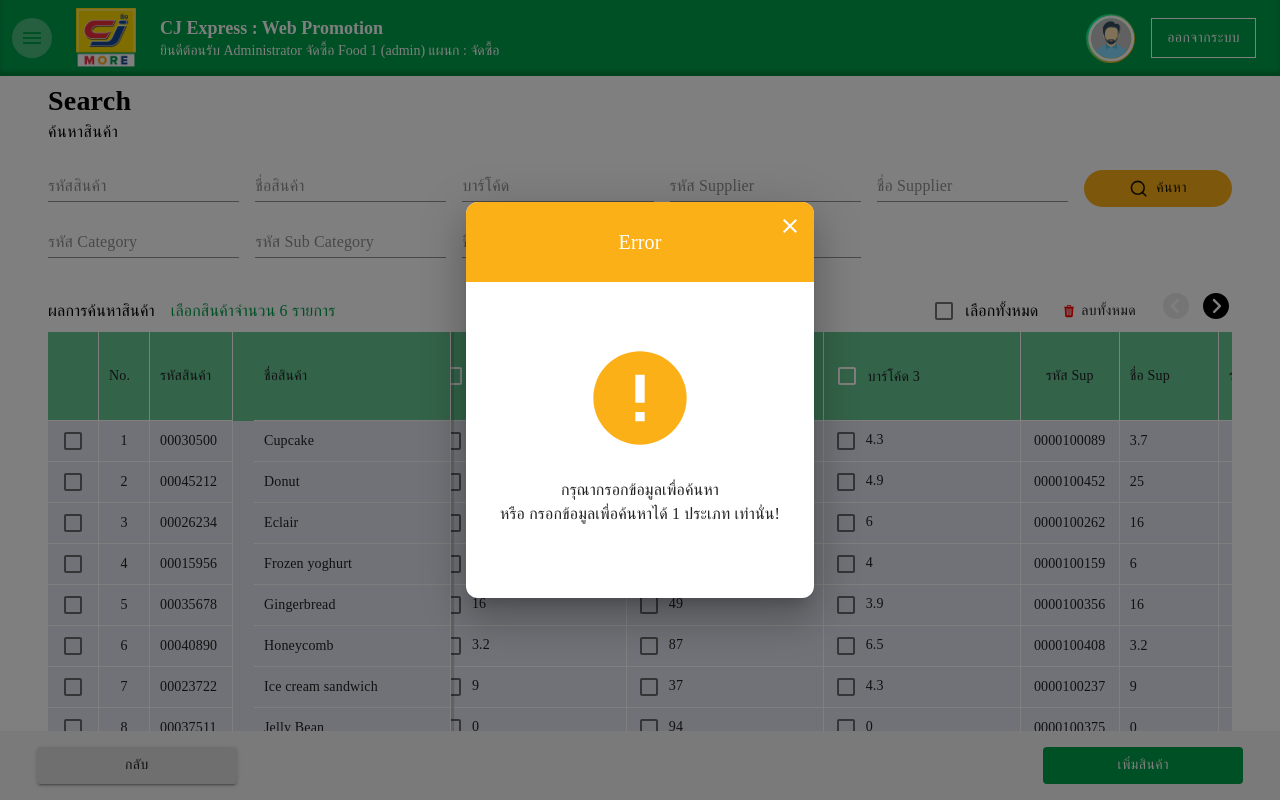
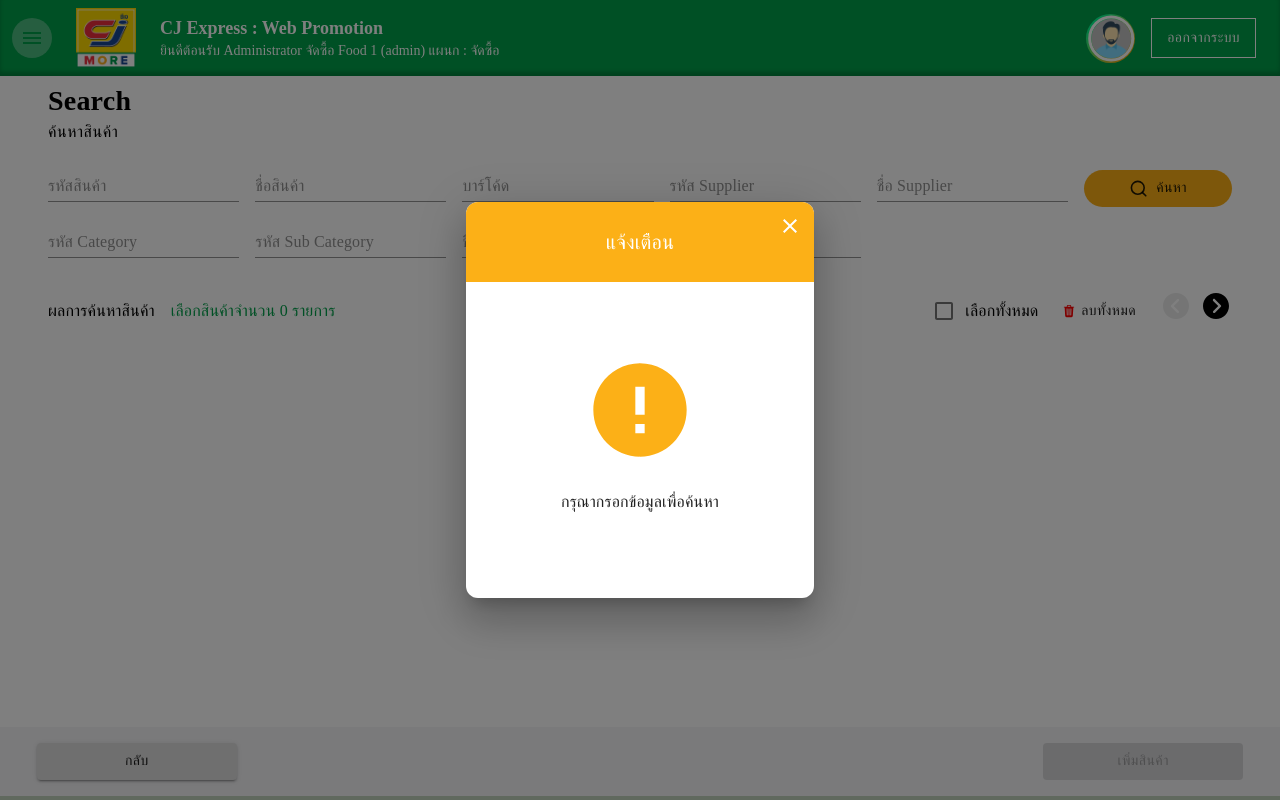
Before and after one commit to Arnuth/Prototype-WEB-PRO, a React (Create React App) app: page /promotion/productsearch in a window 1280 px wide. Both pictures are taken after a click on the button "ค้นหา". Shown: the top 800 px of the page. Built offline with nearby package versions, Linux system fonts and the light colour scheme.

Commit message:
ทดสอบการเขียน Search Filter จาก DataMockup

```diff
--- a/src/assets/css/Pro-Search.css
+++ b/src/assets/css/Pro-Search.css
@@ -11,6 +11,7 @@
 /* .displayTable [class*="makeStyles-paper"]{overflow-x: auto;}
 .displayTable .MuiTableContainer-root{width: 200vw!important;} */
 /* .displayTable{max-height: calc(100vh - 300px);} */
+.displayTable .tableContent{max-height: calc(100vh - 300px);min-width:2400px;}
 .tableContent{box-shadow: none;overflow:auto;/*position: sticky;top: 0;z-index: 10;*/}
 .tableContent tr>*{color: #202124;border-bottom-color: #fff; border-right: 1px solid #fff;font-family: "Sarabun";}
 .tableContent thead{position: relative; z-index: 2;}
@@ -20,14 +21,15 @@
     z-index: 10;} */
 .tableContent thead>tr,.tableContent thead>tr .MuiTableCell-stickyHeader{background-color: #66c792;}
 .tableContent thead>tr label span{font-size: 14px; font-weight: 500;}
-.tableContent tbody>tr{background-color: #E2E6EF;}
+.tableContent tbody>tr{background-color: #E2E6EF;white-space: nowrap;}
+.tableContent tbody>tr .disabled{opacity: .35; pointer-events: none;}
 .tableContent tbody>tr.MuiTableRow-root.Mui-selected, .tableContent tbody>tr.MuiTableRow-root.Mui-selected:hover{background-color: #E2E6EF;}
-.tableContent thead>tr>*,.tableContent tbody>tr>*{padding:8px 10px;max-width: 100px;}
+.tableContent thead>tr>*,.tableContent tbody>tr>*{padding:8px 10px;max-width: 115px;}
 .tableContent .MuiCheckbox-colorSecondary.Mui-checked{color:rgba(0, 0, 0, 0.54);}
 .tableContent tr>*:first-child,
 .tableContent tr>*:nth-child(2),
 .tableContent tr>*:nth-child(3),
-.tableContent tr>*:nth-child(4){position: sticky; left: 0; z-index: 3;background-color: #E2E6EF;}
-.tableContent tr>*:nth-child(2){left: 51px;}
-.tableContent tr>*:nth-child(3){left: 102px;}
-.tableContent tr>*:nth-child(4){left: 205.5px;box-shadow: 3px 0 1px rgba(0,0,0,0.15);}
+.tableContent tr>*:nth-child(4){position: sticky; left: 0; z-index: 3;background-color: #E2E6EF; box-sizing: border-box;}
+.tableContent tr>*:nth-child(2){left: 48px;}
+.tableContent tr>*:nth-child(3){left: 96px; min-width: 50px;}
+.tableContent tr>*:nth-child(4){left: 182px; min-width: 115px; box-shadow: 3px 0 1px rgba(0,0,0,0.15);}
--- a/src/pages/promotion/ProductSearchTable.js
+++ b/src/pages/promotion/ProductSearchTable.js
@@ -188,19 +188,19 @@ function createData(ProID, Name, Bar1, Bar2, Bar3, SupID, SupName, CatID, CatNam
 
 
 const rows = [
-  createData('00030500', 'Cupcake', 3.7, 67, 4.3, '0000100089', 3.7, 'E067', 4.3, 'ES305', 3.7, 67, 'A'),
-  createData('00045212', 'Donut', 25.0, 51, 4.9, '0000100452', 25.0, 'E051', 4.9, 'ES452', 25.0, 51, 'CP'),
-  createData('00026234', 'Eclair', 16.0, 24, 6.0, '0000100262', 16.0, 'E024', 6.0, 'ES262', 16.0, 24, 'A'),
-  createData('00015956', 'Frozen yoghurt', 6.0, 24, 4.0, '0000100159', 6.0, 'E024', 4.0, 'ES159', 6.0, 24, 'A'),
-  createData('00035678', 'Gingerbread', 16.0, 49, 3.9, '0000100356', 16.0, 'E049', 3.9, 'ES356', 16.0, 49, 'A'),
-  createData('00040890', 'Honeycomb', 3.2, 87, 6.5, '0000100408', 3.2, 'E087', 6.5, 'ES408', 3.2, 87, 'N'),
-  createData('00023722', 'Ice cream sandwich', 9.0, 37, 4.3, '0000100237', 9.0, 'E037', 4.3, 'ES237', 9.0, 37, 'C'),
-  createData('00037511', 'Jelly Bean', 0.0, 94, 0.0, '0000100375', 0.0, 'E094', 0.0, 'ES375', 0.0, 94, 'N'),
-  createData('00051812', 'KitKat', 26.0, 65, 7.0, '0000100518', 26.0, 'E065', 7.0, 'ES518', 26.0, 65, 'A'),
-  createData('00039213', 'Lollipop', 0.2, 98, 0.0, '0000100392', 0.2, 'E098', 0.0, 'ES392', 0.2, 98, 'CP'),
-  createData('00031814', 'Marshmallow', 0, 81, 2.0, '0000100318', 0, 'E081', 2.0, 'ES318', 0, 81, 'A'),
-  createData('00036015', 'Nougat', 19.0, 9, 37.0, '0000100360', 19.0, 'E009', 37.0, 'ES360', 19.0, 9, 'N'),
-  createData('00043716', 'Oreo', 18.0, 63, 4.0, '0000100437', 18.0, 'E063', 4.0, 'ES437', 18.0, 63, 'C'),
+  createData('20000573', '108shop1000g', '8850002022225 / PC / 1', '08850002022225 / CAR / 12', 0, '0000100184', 'บริษัท สหพัฒนพิบูล จำกัด (มหาชน)', '90100', '108shop', '90103', '', 67, 'A'),
+  createData('20000572', '108shop3500g', '8850002022232 / PC / 1', '08850002022232 / CAR / 4', 0, '0000100452', 'บริษัท สหพัฒนพิบูล จำกัด (มหาชน)', '90100', '108shop', '90103', '', 51, 'CP'),
+  createData('20002829', 'Ecกูนน์เทปRG M16lair', '8858947811003 / PAC / 1', '18858947811000 / CAR / 8', 0, '0000100951', 'บริษัท สหพัฒนพิบูล จำกัด (มหาชน)', 'J0900', 'กูนน์', 'J0910', 'กูนน์เทป', 24, 'A'),
+  createData('20013022', 'กูนน์เฟรนด์แพ้นท์S18', '8858947823525 / PAC / 1', '18858947823522 / CAR / 12', 0, '0000100951', 'บริษัท สหพัฒนพิบูล จำกัด (มหาชน)', 'J0900', 'กูนน์', 'J0904', 'กูนน์เฟรนด์', 24, 'A'),
+  createData('20030091', 'คิเรอิคิเรอิเจลล้างมือ50ml', '8850002023390 / PC / 1', '8850002023406 / PAC / 6', '08850002023390 / CAR / 24', '0000100184', 'บริษัท สหพัฒนพิบูล จำกัด (มหาชน)', '30700', 'คิเรอิ', '30708', 'คิเรอิโฟมล้างมือ', 49, 'A'),
+  createData('20001331', 'คิเรอิโฟมล้างมือ250ml', '8850002020238 / PC / 1', '08850002020238 / CAR / 24', 0, '0000100184', 'บริษัท สหพัฒนพิบูล จำกัด (มหาชน)', '30700', 'คิเรอิ', '30706', 'คิเรอิโฟมล้างมือ', 87, 'N'),
+  createData('20023288', 'คิเรอิโฟมล้างมือถุง200ml', '8850002020245 / PC / 1', '8850002023321 / PAC / 3', '08850002020245 / CAR / 24', '0000100184', 'บริษัท สหพัฒนพิบูล จำกัด (มหาชน)', '30700', 'คิเรอิ', '30706', 'คิเรอิโฟมล้างมือ', 37, 'C'),
+  createData('00037511', 'เลย์คลาสสิคโนริสาหร่าย50g', '8850718801886 / PC / 1', '8850718701889 / PAC / 6', '8850718901883 / CAR / 48', '0000100089', 'บริษัท เป๊ปซี่-โคล่า (ไทย)เทรดดิ้ง จำกัด', 'E0300', 'เลย์', 'E0302', 'เลย์คลาสสิค', 94, 'N'),
+  createData('00051812', 'เลย์คลาสสิคพริกเผ็ดซี๊ด48g ', '8850718813711 / PC / 1', '8850718711468 / PAC / 6', '8850718916474 / CAR / 48', '0000100089', 'บริษัท เป๊ปซี่-โคล่า (ไทย)เทรดดิ้ง จำกัด', 'E0300', 'เลย์', 'E0302', 'เลย์คลาสสิค', 65, 'A'),
+  createData('00039213', 'เลย์คลาสสิคมันฝรั่งแท้13gx12', '8850718801152 / PC / 1', '8850718701155 / PAC / 12', '8850718909957 / CAR / 144', '0000100089', 'บริษัท เป๊ปซี่-โคล่า (ไทย)เทรดดิ้ง จำกัด', 'E0300', 'เลย์', 'E0302', 'เลย์คลาสสิค', 98, 'CP'),
+  createData('00031814', 'เลย์คลาสสิคมันฝรั่งแท้50g', '8850718801473 / PC / 1', '8850718701476 / PAC / 6', '8850718901470 / CAR / 48', '0000100089', 'บริษัท เป๊ปซี่-โคล่า (ไทย)เทรดดิ้ง จำกัด', 'E0300', 'เลย์', 'E0302', 'เลย์คลาสสิค', 81, 'A'),
+  createData('00036015', 'เลย์คลาสสิคเมี่ยงคำครบรส50g', '8850718807925 / PC / 1', '8850718707690 / PAC / 6', '8850718908417 / CAR / 48', '0000100089', 'บริษัท เป๊ปซี่-โคล่า (ไทย)เทรดดิ้ง จำกัด', 'E0300', 'เลย์', 'E0302', 'เลย์คลาสสิค', 9, 'N'),
+  createData('20034695', 'เลย์แมกซ์ รสพริกปีศาจ 48g ', '8850718815289 / PC / 1', '8850718712298 / PAC / 6', '8850718918188 / CAR / 48', '0000100089', 'บริษัท เป๊ปซี่-โคล่า (ไทย)เทรดดิ้ง จำกัด', 'E0300', 'เลย์', 'E0302', 'เลย์แมกซ์', 63, 'C'),
 
 ];
 
@@ -231,18 +231,18 @@ function descendingComparator(a, b, orderBy) {
 // }
 
 const headCells = [
-  { id: 'ProID', numeric: false, disablePadding: true, label: 'รหัสสินค้า', maxWidth: 30, },
-  { id: 'Name', numeric: false, disablePadding: false, label: 'ชื่อสินค้า', maxWidth: 80, },
+  { id: 'ProID', numeric: false, disablePadding: true, label: 'รหัสสินค้า', maxWidth: 50, },
+  { id: 'Name', numeric: false, disablePadding: false, label: 'ชื่อสินค้า', maxWidth: 100, },
   { id: 'Bar1', numeric: false, disablePadding: false, label: 'บาร์โค้ด 1', checkHead: true },
   { id: 'Bar2', numeric: false, disablePadding: false, label: 'บาร์โค้ด 2', checkHead: true },
   { id: 'Bar3', numeric: false, disablePadding: false, label: 'บาร์โค้ด 3', checkHead: true },
-  { id: 'SupID', numeric: true, disablePadding: false, label: 'รหัส Sup', maxWidth: 40, },
+  { id: 'SupID', numeric: true, disablePadding: false, label: 'รหัส Sup', maxWidth: 60, },
   { id: 'SupName', numeric: false, disablePadding: false, label: 'ชื่อ Sup' },
-  { id: 'CatID', numeric: true, disablePadding: false, label: 'รหัส Category', maxWidth: 40, },
+  { id: 'CatID', numeric: true, disablePadding: false, label: 'รหัส Category', maxWidth: 60, },
   { id: 'CatName', numeric: false, disablePadding: false, label: 'ชื่อ Category' },
-  { id: 'SubCatCode', numeric: true, disablePadding: false, label: 'Sub Category Code',maxWidth: 40, },
+  { id: 'SubCatCode', numeric: true, disablePadding: false, label: 'Sub Category Code',maxWidth: 60, },
   { id: 'SubCatName', numeric: false, disablePadding: false, label: 'Sub Category Name' },
-  { id: 'NR', numeric: true, disablePadding: false, label: 'N-N/R)', maxWidth: 20, },
+  { id: 'NR', numeric: true, disablePadding: false, label: 'N-N/R)', maxWidth: 40, },
   { id: 'Status', numeric: true, disablePadding: false, label: 'สถานะสินค้า' },
 ];
 
@@ -255,7 +255,7 @@ function EnhancedTableHead(props) {
   return (
     <TableHead>
       <TableRow>
-        <TableCell style={{ maxWidth: 30 }} padding="checkbox">
+        <TableCell style={{ maxWidth: 50 }} padding="checkbox">
           <Checkbox
             indeterminate={numSelected > 0 && numSelected < rowCount}
             checked={rowCount > 0 && numSelected === rowCount}
@@ -264,7 +264,7 @@ function EnhancedTableHead(props) {
             style={{padding:"0",opacity:"0"}}
           />
         </TableCell>
-        <TableCell style={{ maxWidth: 30 }} padding="checkbox">
+        <TableCell style={{ maxWidth: 50 }} padding="checkbox">
           No.
         </TableCell>
         {headCells.map((headCell) => (
@@ -372,11 +372,17 @@ EnhancedTableHead.propTypes = {
 
   const handleSelectAllClick = (event) => {
     if (event.target.checked) {
-      const newSelecteds = rows.map((n) => n.ProID);
+      const newSelecteds = filteredPosts.map((n) => n.ProID);
       setSelected(newSelecteds);
+      setBar1Selected(newSelecteds);
+      setBar2Selected(newSelecteds);
+      setBar3Selected(newSelecteds);
       return;
     }
     setSelected([]);
+    setBar1Selected([]);
+    setBar2Selected([]);
+    setBar3Selected([]);
   };
 
   const handleClick = (event, ProID) => {
@@ -397,11 +403,15 @@ EnhancedTableHead.propTypes = {
     }
 
     setSelected(newSelected);
+    alert(newSelected)
+    setBar1Selected(newSelected);
+    setBar2Selected(newSelected);
+    setBar3Selected(newSelected);
   };
 
   const handleSelectAllBar1Click = (event) => {
     if (event.target.checked) {
-      const newSelecteds = rows.map((n) => n.ProID);
+      const newSelecteds = filteredPosts.map((n) => n.ProID);
       setBar1Selected(newSelecteds);
       return;
     }
@@ -416,7 +426,7 @@ EnhancedTableHead.propTypes = {
       newSelected = newSelected.concat(bar1Selected, Bar1);
     } else if (selectedIndex === 0) {
       newSelected = newSelected.concat(bar1Selected.slice(1));
-    } else if (selectedIndex === selected.length - 1) {
+    } else if (selectedIndex === bar1Selected.length - 1) {
       newSelected = newSelected.concat(bar1Selected.slice(0, -1));
     } else if (selectedIndex > 0) {
       newSelected = newSelected.concat(
@@ -429,7 +439,7 @@ EnhancedTableHead.propTypes = {
 
   const handleSelectAllBar2Click = (event) => {
     if (event.target.checked) {
-      const newSelecteds = rows.map((n) => n.ProID);
+      const newSelecteds = filteredPosts.map((n) => n.ProID);
       setBar2Selected(newSelecteds);
       return;
     }
@@ -443,7 +453,7 @@ EnhancedTableHead.propTypes = {
       newSelected = newSelected.concat(bar2Selected, Bar2);
     } else if (selectedIndex === 0) {
       newSelected = newSelected.concat(bar2Selected.slice(1));
-    } else if (selectedIndex === selected.length - 1) {
+    } else if (selectedIndex === bar2Selected.length - 1) {
       newSelected = newSelected.concat(bar2Selected.slice(0, -1));
     } else if (selectedIndex > 0) {
       newSelected = newSelected.concat(
@@ -456,7 +466,7 @@ EnhancedTableHead.propTypes = {
 
   const handleSelectAllBar3Click = (event) => {
     if (event.target.checked) {
-      const newSelecteds = rows.map((n) => n.ProID);
+      const newSelecteds = filteredPosts.map((n) => n.ProID);
       setBar3Selected(newSelecteds);
       return;
     }
@@ -470,7 +480,7 @@ EnhancedTableHead.propTypes = {
       newSelected = newSelected.concat(bar3Selected, Bar3);
     } else if (selectedIndex === 0) {
       newSelected = newSelected.concat(bar3Selected.slice(1));
-    } else if (selectedIndex === selected.length - 1) {
+    } else if (selectedIndex === bar3Selected.length - 1) {
       newSelected = newSelected.concat(bar3Selected.slice(0, -1));
     } else if (selectedIndex > 0) {
       newSelected = newSelected.concat(
@@ -577,6 +587,8 @@ EnhancedTableHead.propTypes = {
   const [qCatName, setQCatName] = useState("")
   const [qSubCatName, setQSubCatName] = useState("")
 
+  const [filteredPosts, setFilteredPosts] = useState([]);
+
   function clearInput() {
     setQProID("");
     setQName("");
@@ -589,6 +601,25 @@ EnhancedTableHead.propTypes = {
     setQCatName("");
     setQSubCatName("");
   }
+//ProID, Name, Bar1, Bar2, Bar3, SupID, SupName, CatID, CatName, SubCatCode, SubCatName, NR, Status
+  React.useEffect(() => {
+    setFilteredPosts(
+      rows.filter(
+        (rows) =>
+          rows.ProID === qProID ||
+          rows.Name.toLowerCase().includes(qName !== "" && qName) ||
+          rows.Bar1.toLowerCase().includes(qBarcode !== "" && qBarcode) ||
+          rows.Bar2.toLowerCase().includes(qBarcode !== "" && qBarcode) ||
+          rows.Bar3 === qBarcode !== "" && qBarcode ||
+          rows.SupID.toLowerCase().includes(qSupID !== "" && qSupID) ||
+          rows.SupName.toLowerCase().includes(qSupName !== "" && qSupName) ||
+          rows.CatID === qCatID ||
+          rows.CatName.toLowerCase().includes(qCatName !== "" && qCatName) ||
+          rows.SubCatCode === qSubCatID ||
+          rows.SubCatName.toLowerCase().includes(qSubCatName !== "" && qSubCatName)
+      )
+    );
+  }, [qName, qProID, qBarcode, qSupID, qSupName, qCatID, qCatName, qSubCatID, qSubCatName]);
 
   // console.log(qProID);
   // Modal
@@ -741,7 +772,7 @@ EnhancedTableHead.propTypes = {
               <Typography component="p">
                 ผลการค้นหาสินค้า
                 <Box component="em" className={classes.textCounterResult}>
-                  เลือกสินค้าจำนวน 6 รายการ
+                  เลือกสินค้าจำนวน {bar1Selected.length + bar2Selected.length + bar3Selected.length } รายการ
                 </Box>
               </Typography>
               <Box display="flex">
@@ -750,6 +781,9 @@ EnhancedTableHead.propTypes = {
                     <Checkbox
                       // checked={state.checkedMaster}
                       // onChange={handleChange}
+                      // indeterminate={numSelected > 0 && numSelected < rowCount}
+                      icon={<CheckBoxOutlineBlankIcon style={{color:"rgba(0, 0, 0, 0.54)"}} />}
+                      checkedIcon={<CheckBoxIcon style={{color:"#5FA900"}} />}
                       onChange={handleSelectAllClick}
                       name="checkedMaster"
                       color="default"
@@ -787,12 +821,11 @@ EnhancedTableHead.propTypes = {
             <div
               id="dsTable"
               className="displayTable MuiDataGrid-window"
-              style={{overflowX:"hidden"}}
               // ref={dsTable}
             >
                 <div className="hiddenScroll"
                 // style={{width:"150vw",}}
-                style={{overflow:'hidden'}}
+                style={{overflow:'hidden'}}  // Remove when table scroll-Y
                 >
               <Paper className={classes.root} style={{marginBottom:'-16px'}} >
                 {/* <EnhancedTableToolbar numSelected={selected.length} /> */}
@@ -808,6 +841,8 @@ EnhancedTableHead.propTypes = {
                     // size={dense ? "small" : "medium"}
                     aria-label="sticky table"
                   >
+                    {
+                      filteredPosts.length > 0 &&
                       <EnhancedTableHead
                         classes={classes}
                         numSelected={selected.length}
@@ -821,8 +856,9 @@ EnhancedTableHead.propTypes = {
                         onSelectAllBar2Click={handleSelectAllBar2Click}
                         onSelectAllBar3Click={handleSelectAllBar3Click}
                         // onRequestSort={handleRequestSort}
-                      rowCount={rows.length}
+                        rowCount={filteredPosts.length}
                       />
+                    }
                     <TableBody>
                       {/* {stableSort(rows, getComparator(order, orderBy))
                         .slice(
@@ -830,7 +866,7 @@ EnhancedTableHead.propTypes = {
                           page * rowsPerPage + rowsPerPage
                         ) */}
 
-                        {rows.map((row, index) => {
+                        {filteredPosts.map((row, index) => {
                           const isItemSelected = isSelected(row.ProID);
                           const labelId = `enhanced-table-checkbox-${index}`;
 
@@ -857,6 +893,8 @@ EnhancedTableHead.propTypes = {
                               align="center"
                               >
                                 <Checkbox
+                                  icon={<CheckBoxOutlineBlankIcon style={{color:"rgba(0, 0, 0, 0.54)"}} />}
+                                  checkedIcon={<CheckBoxIcon style={{color:"#5FA900"}} />}
                                   style={{padding:"0"}}
                                   checked={isItemSelected}
                                   onClick={(event) => handleClick(event, row.ProID)}
@@ -905,6 +943,7 @@ EnhancedTableHead.propTypes = {
                                 <label htmlFor={labelBar2Id}>{row.Bar2}</label>
                               </TableCell>
                               <TableCell align="left">
+
                                   <Checkbox
                                     icon={<CheckBoxOutlineBlankIcon style={{color:"rgba(0, 0, 0, 0.54)"}} />}
                                     checkedIcon={<CheckBoxIcon style={{color:"#5FA900"}} />}
@@ -912,8 +951,13 @@ EnhancedTableHead.propTypes = {
                                     checked={isItemBar3Selected}
                                     onClick={(event) => handleBar3Click(event, row.ProID)}
                                     id={labelBar3Id}
+                                    disabled={row.Bar3 == 0}
                                     />
-                                <label htmlFor={labelBar3Id}>{row.Bar3}</label>
+                                  <label
+                                  htmlFor={labelBar3Id}
+                                  className={row.Bar3 == 0 ? 'disabled' : null}
+                                  >{row.Bar3}</label>
+
                                 {/* <Checkbox
                                   style={{padding:"0", marginRight:".5rem"}}
                                   checked={isItemSelected}
@@ -967,20 +1011,12 @@ EnhancedTableHead.propTypes = {
 
             </div>
 
-            {/* <div
-              id="dsTable"
-              className="displayTable"
-              // style={{ height: '80vh', width: '100%' }}
-            >
-              table
-            </div> */}
           </Box>
 
           <Dialog
             open={open}
             error={error}
             warning={warning}
-            // className={classes.modal}
             className={clsx(classes.modal, {
               [classes.error]: error,
               [classes.warning]: warning,
@@ -995,7 +1031,7 @@ EnhancedTableHead.propTypes = {
             <DialogTitle id="alert-dialog-title">
               {
                 error ? "ไม่พบข้อมูล"
-                : warning ? "Error"
+                : warning ? "แจ้งเตือน"
                 : "กำลังค้นหา"
               }
               <IconButton edge="start" color="inherit" onClick={handleClose} aria-label="close">
@@ -1026,7 +1062,7 @@ EnhancedTableHead.propTypes = {
               <DialogContentText id="alert-dialog-description">
                   {
                     error ? <span>Not Found</span>
-                    : warning ? <span>กรุณากรอกข้อมูลเพื่อค้นหา <br /> หรือ  กรอกข้อมูลเพื่อค้นหาได้ 1 ประเภท เท่านั่น!</span>
+                    : warning ? <span>กรุณากรอกข้อมูลเพื่อค้นหา</span>
                     : "กำลังค้นหา"
                   }
               </DialogContentText>
@@ -1073,7 +1109,7 @@ EnhancedTableHead.propTypes = {
             className="btn-main"
             component={Link}
             to="/promotion/Step3"
-            // disabled={alignment !== "" ? false : true}
+            disabled={bar1Selected.length + bar2Selected.length + bar3Selected.length > 0 ? false : true}
           >
             เพิ่มสินค้า
           </Button>
```
Lines whose indentation alone changed are shown as unchanged.
